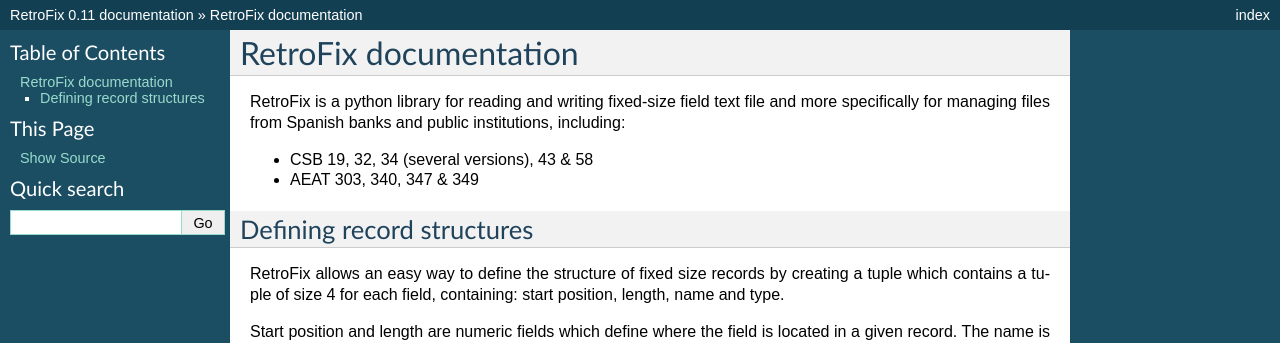
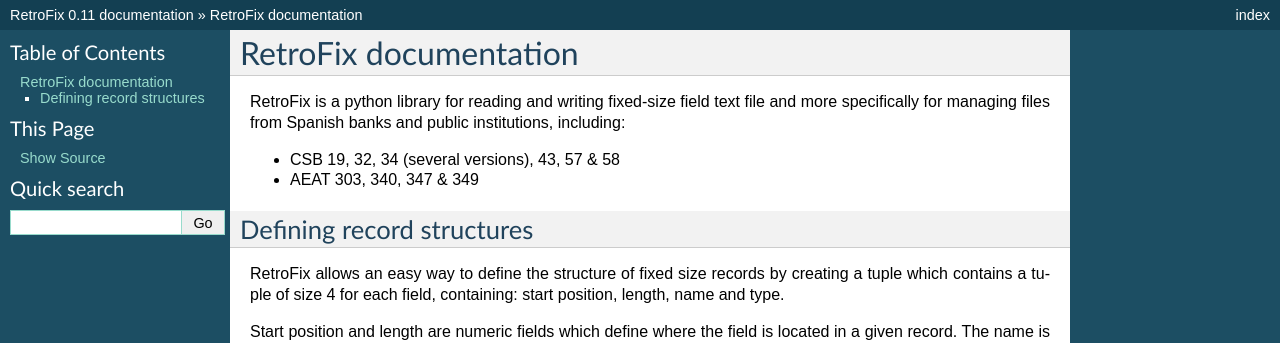
Before and after one commit to NaN-tic/python-retrofix, a Sphinx documentation site: the page built from doc/index.rst, in a window 1280 px wide. Shown: the top 343 px of the page. Built offline with Sphinx 7.4.7, drawn with Linux system fonts in a browser that asks for light colours.

Commit message:
Update docs to indicates CSB 57 is also available.

```diff
--- a/doc/index.rst
+++ b/doc/index.rst
@@ -5,7 +5,7 @@ RetroFix is a python library for reading and writing fixed-size field text file
 and more specifically for managing files from Spanish banks and public
 institutions, including:
 
-- CSB 19, 32, 34 (several versions), 43 & 58
+- CSB 19, 32, 34 (several versions), 43, 57 & 58
 - AEAT 303, 340, 347 & 349
 
 Defining record structures
```
